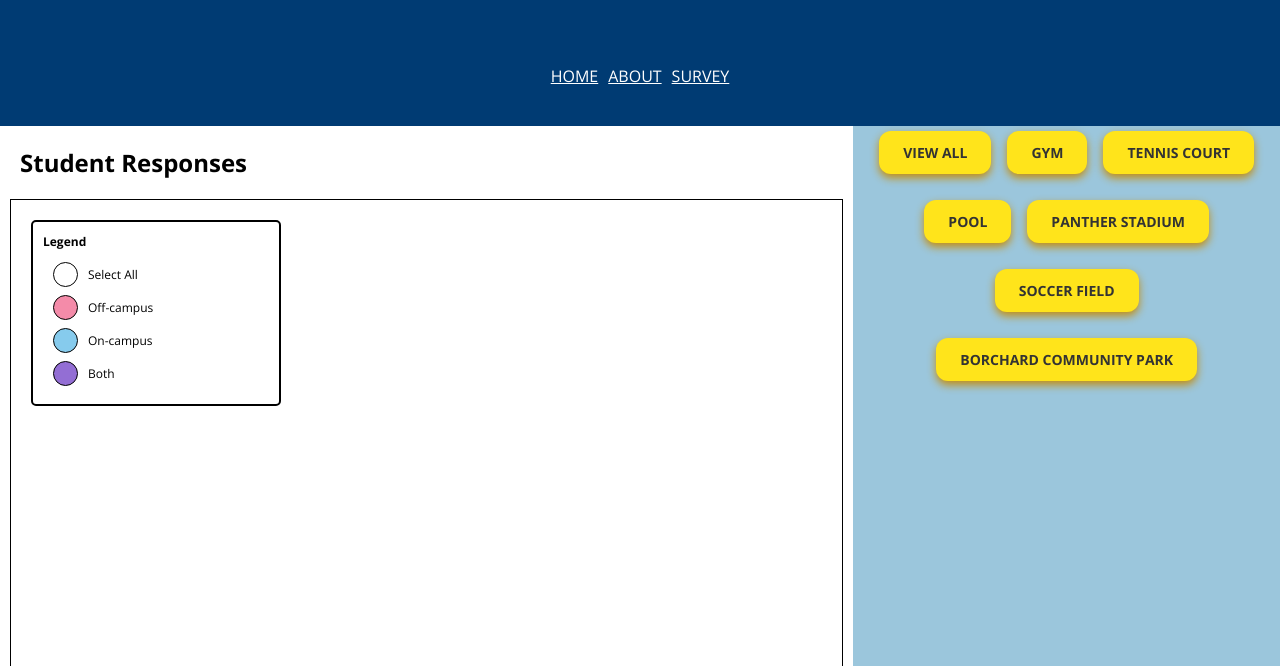
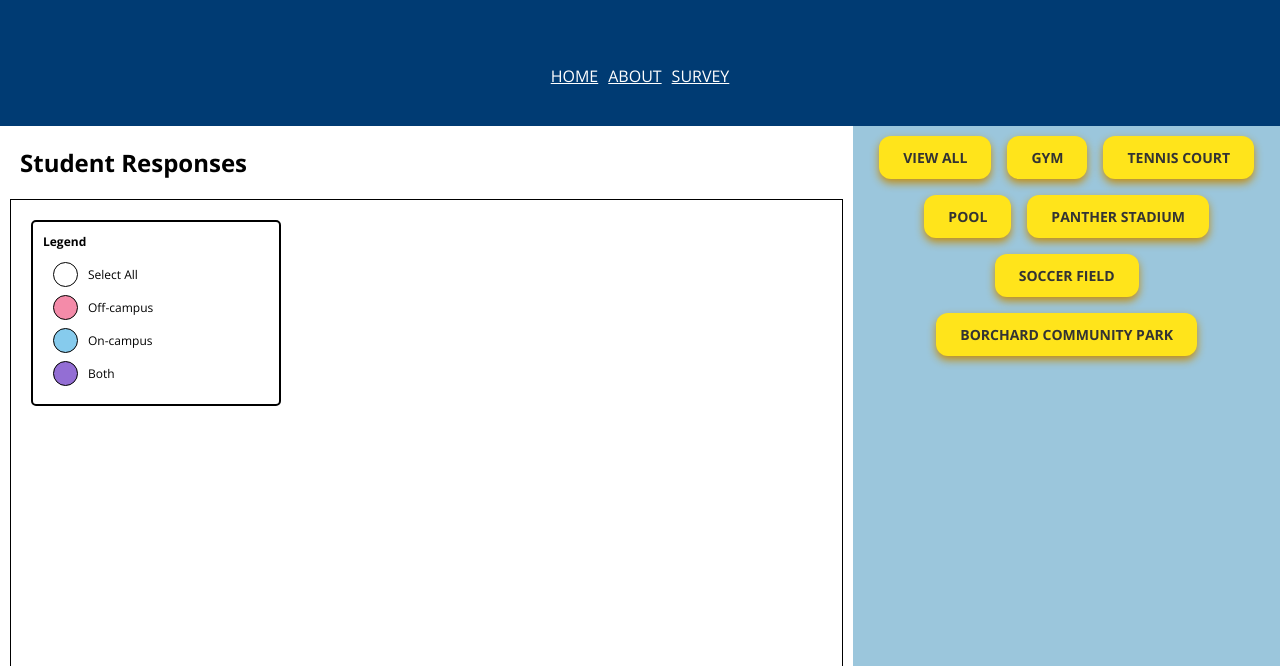
Before and after one commit to zhamic7/aa191a-su24, a plain HTML site: page index.html in a window 1280 px wide. Shown: the part 134-800 px from the top of the page. Drawn offline with nearby package versions, Linux system fonts and the light colour scheme; no server answers.

Commit message:
button margins

```diff
--- a/styles/index.css
+++ b/styles/index.css
@@ -122,6 +122,8 @@ label {
     justify-content: center;
     margin-left: 10px;
     margin-right: 10px;
+    margin-top: 10px;
+    margin-bottom: 10px;
 }
 
 /* Button styling */
@@ -130,8 +132,6 @@ label {
     border: none;
     border-radius: 12px; /* Curved corners */
     padding: 12px 24px;
-    margin-top: 5px;
-    margin-bottom: 5px;
     font-size: 14px;
     font-weight: bold;
     color: #333;
```
